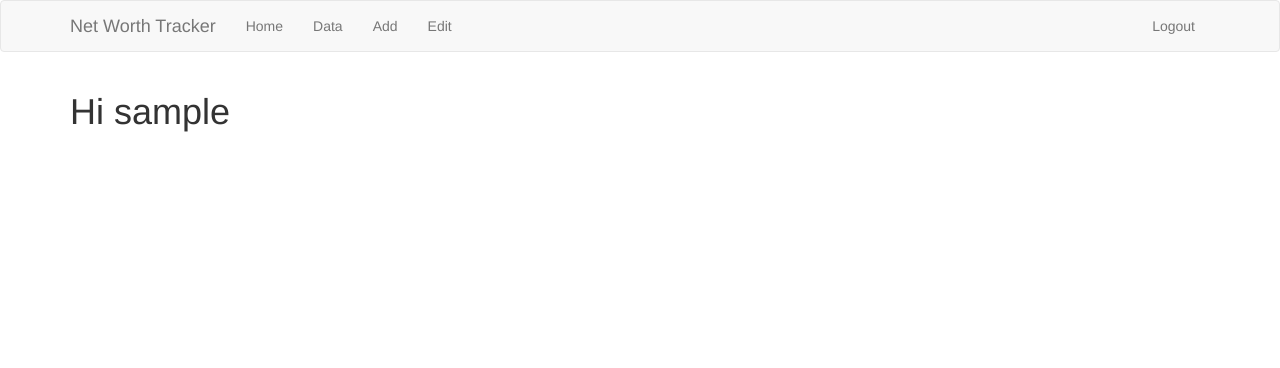
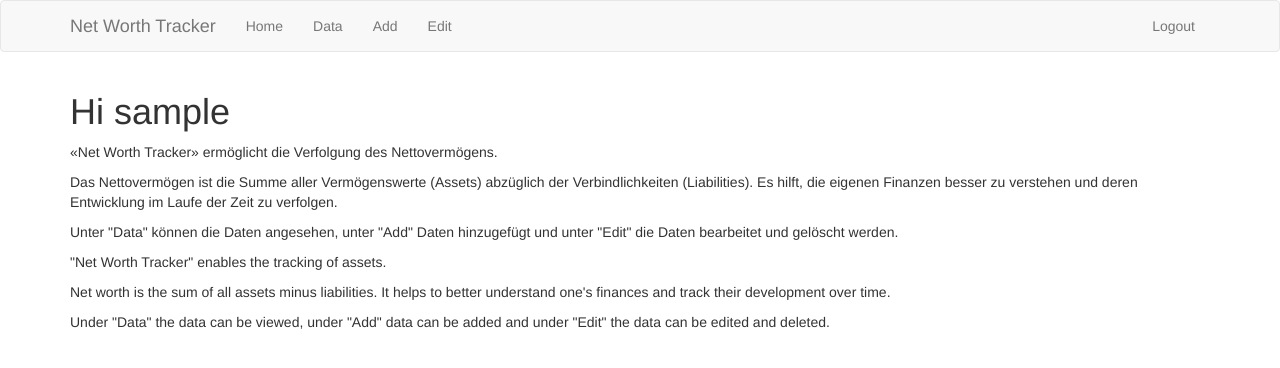
Before and after one commit to noah-musio/vcid-pa, a Flask app: page / in a window 1280 px wide. Shown: the top 368 px of the page. Run offline with Flask 3, Linux system fonts and the light colour scheme; the visitor is signed in with stand-in values (Sample User, id 1); some libraries are stand-ins or nearby versions.

Commit message:
Added text to index site

```diff
--- a/app/templates/index.html
+++ b/app/templates/index.html
@@ -11,6 +11,13 @@
 {% block content %}
 <div class="container">
     <h1>Hi {{ current_user.username }}</h1>
+    <p>«Net Worth Tracker» ermöglicht die Verfolgung des Nettovermögens.</p>
+    <p>Das Nettovermögen ist die Summe aller Vermögenswerte (Assets) abzüglich der Verbindlichkeiten (Liabilities). Es hilft, die eigenen Finanzen besser zu verstehen und deren Entwicklung im Laufe der Zeit zu verfolgen.</p>
+    <p>Unter "Data" können die Daten angesehen, unter "Add" Daten hinzugefügt und unter "Edit" die Daten bearbeitet und gelöscht werden.</p>
+
+    <p>"Net Worth Tracker" enables the tracking of assets.</p>
+    <p>Net worth is the sum of all assets minus liabilities. It helps to better understand one's finances and track their development over time.</p>
+    <p>Under "Data" the data can be viewed, under "Add" data can be added and under "Edit" the data can be edited and deleted.</p>
 </div>
 
 {% endblock %}
```
